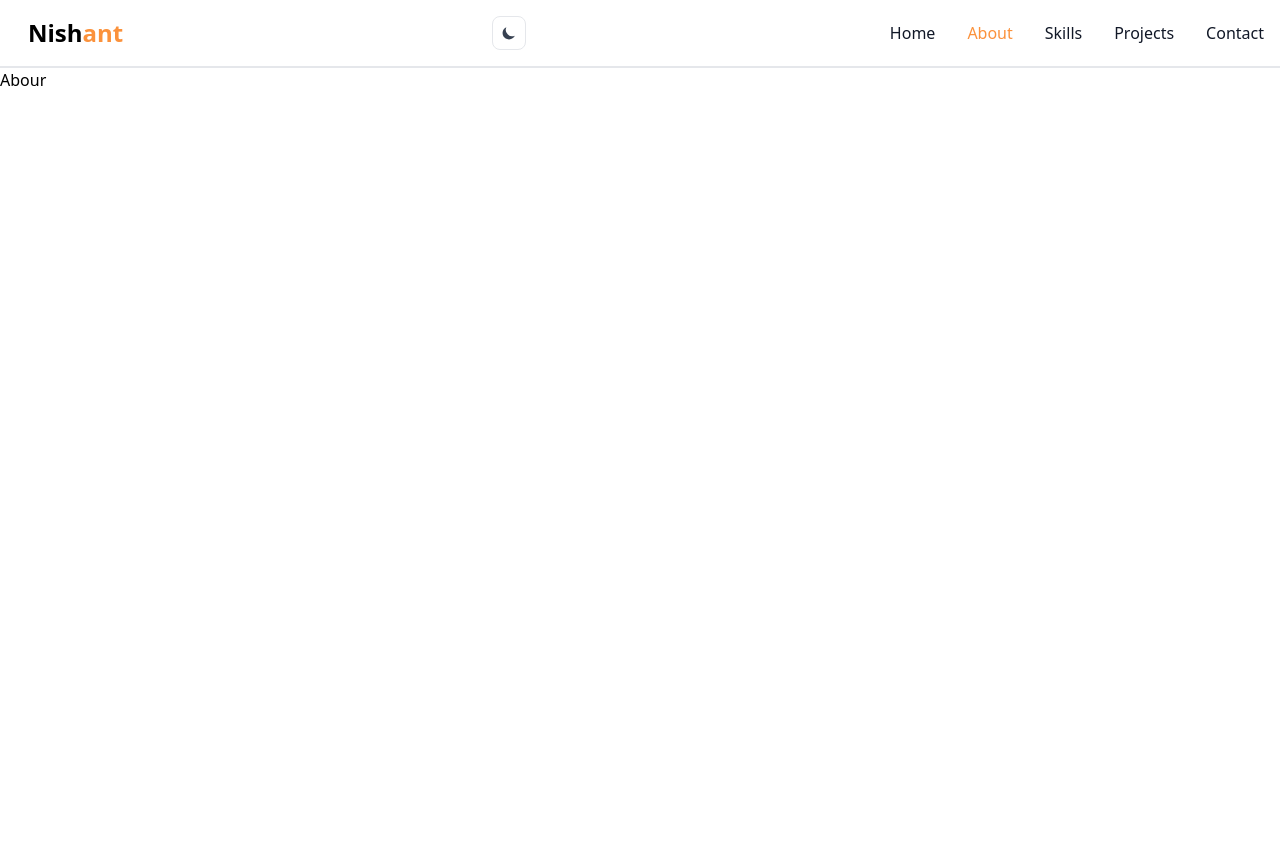
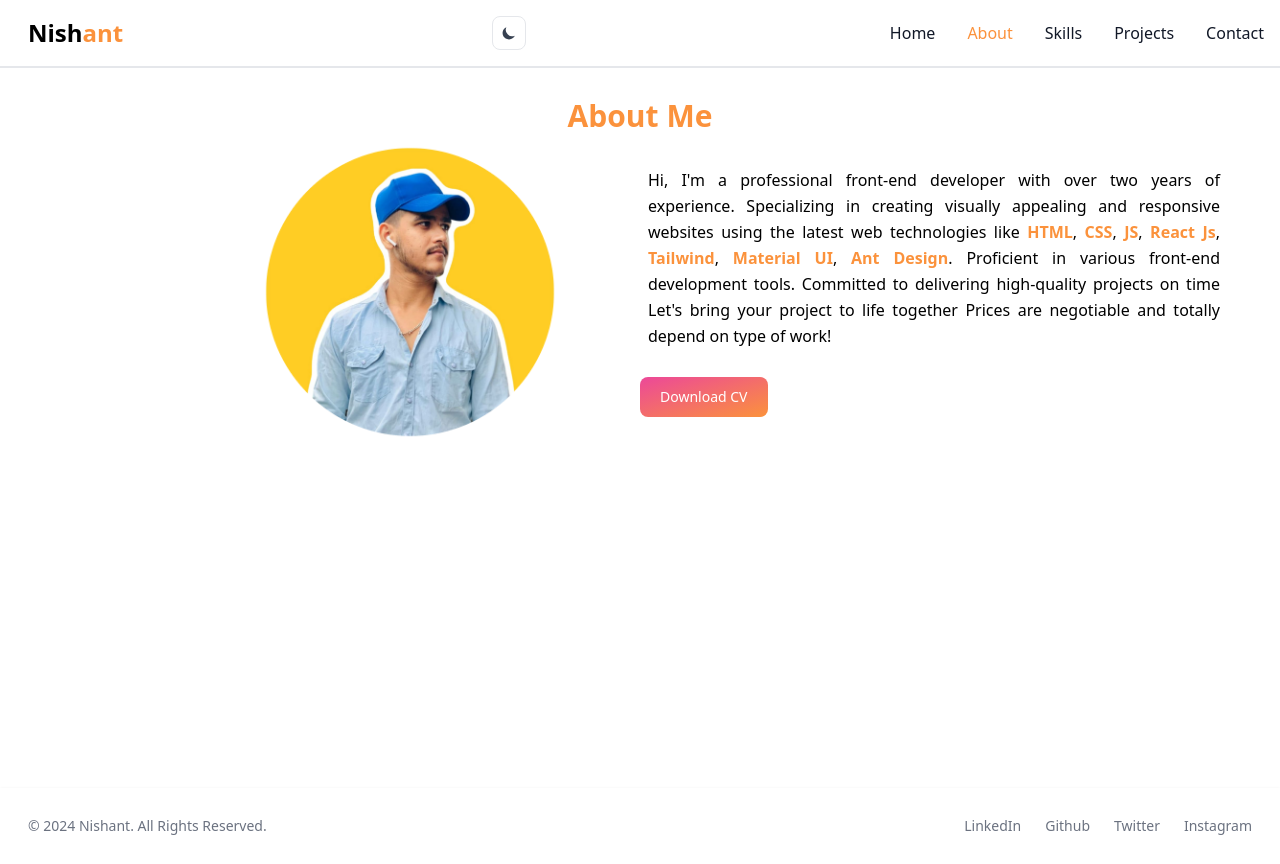
Before and after one commit to NishantSiwakoti/ReactPortfolio, a React (Vite) app: page /about in a window 1280 px wide. Before the commit the page ends 800 px from the top, so only its background shows below. Built offline with nearby package versions, Linux system fonts and the light colour scheme.

Commit message:
about section completed

```diff
--- a/src/App.jsx
+++ b/src/App.jsx
@@ -1,3 +1,4 @@
+import Footer from "./Components/Footer";
 import Header from "./Components/Header";
 import { AllRoutes } from "./Routes/AllRoutes";
 
@@ -6,6 +7,7 @@ function App() {
     <>
       <Header />
       <AllRoutes />
+      <Footer />
     </>
   );
 }
--- /dev/null
+++ b/src/Components/Footer.jsx
@@ -0,0 +1,41 @@
+import React from "react";
+import { NavLink } from "react-router-dom";
+const Footer = () => {
+  return (
+    <footer className="bg-white shadow dark:bg-gray-900 p-3">
+      <div className="w-full mx-auto max-w-screen-xl p-4 md:flex md:items-center md:justify-between">
+        <span className="text-sm text-gray-500 sm:text-center dark:text-gray-400">
+          © 2024{" "}
+          <NavLink to="/" className="hover:underline">
+            Nishant
+          </NavLink>
+          . All Rights Reserved.
+        </span>
+        <ul className="flex flex-wrap items-center mt-3 text-sm font-medium text-gray-500 dark:text-gray-400 sm:mt-0">
+          <li>
+            <NavLink to="#" className="hover:underline me-4 md:me-6">
+              LinkedIn
+            </NavLink>
+          </li>
+          <li>
+            <NavLink to="#" className="hover:underline me-4 md:me-6">
+              Github
+            </NavLink>
+          </li>
+          <li>
+            <NavLink to="#" className="hover:underline me-4 md:me-6">
+              Twitter
+            </NavLink>
+          </li>
+          <li>
+            <NavLink to="#" className="hover:underline">
+              Instagram
+            </NavLink>
+          </li>
+        </ul>
+      </div>
+    </footer>
+  );
+};
+
+export default Footer;
--- a/src/Components/Header.jsx
+++ b/src/Components/Header.jsx
@@ -17,7 +17,7 @@ const Header = () => {
   const activeClass =
     "block py-2 px-3 text-white bg-orange-400 rounded md:bg-transparent md:text-orange-400 md:p-0 dark:text-white md:dark:text-orange-500";
   const inActiveClass =
-    "block py-2 px-3 text-gray-900 rounded hover:bg-gray-100 md:hover:bg-transparent md:border-0 md:hover:text-blue-700 md:p-0 dark:text-white md:dark:hover:text-blue-500 dark:hover:bg-gray-700 dark:hover:text-white md:dark:hover:bg-transparent";
+    "block py-2 px-3 text-gray-900 rounded hover:bg-gray-100 md:hover:bg-transparent md:border-0 md:hover:text-blue-700 md:p-0 dark:text-white md:dark:hover:text-orange-500 dark:hover:bg-gray-700 dark:hover:text-white md:dark:hover:bg-transparent";
   return (
     <header>
       <nav className="bg-white border-b-2 border-gray-200 dark:bg-gray-900 dark:border-b-2 dark:border-gray-900">
--- a/src/Pages/About.jsx
+++ b/src/Pages/About.jsx
@@ -1,5 +1,49 @@
+import profile from "../assets/images/ProfilePic.png";
+
 const About = () => {
-  return <div>Abour</div>;
+  return (
+    <section className="">
+      <h2 className="text-3xl font-bold  text-center mb-2 text-orange-400 mt-5">
+        About Me
+      </h2>
+      <div className="flex flex-col  md:flex-row items-center">
+        <div className="flex-1">
+          <img
+            src={profile}
+            alt="Profile Pic"
+            className="w-full md:ml-[150px] lg:ml-[250px]"
+            style={{ maxWidth: "300px", height: "auto" }}
+          />
+        </div>
+        <div className="flex-1 ">
+          <p className="dark:text-white leading-relaxed m-2  text-center md:text-justify lg:mr-[50px]">
+            Hi, I'm a professional front-end developer with over two years of
+            experience. Specializing in creating visually appealing and
+            responsive websites using the latest web technologies like{" "}
+            <span className="text-orange-400 font-bold">HTML</span>,
+            <span className="text-orange-400 font-bold"> CSS</span>,
+            <span className="text-orange-400 font-bold"> JS</span>,
+            <span className="text-orange-400 font-bold"> React Js</span>,
+            <span className="text-orange-400 font-bold"> Tailwind</span>,
+            <span className="text-orange-400 font-bold"> Material UI</span>,
+            <span className="text-orange-400 font-bold"> Ant Design</span>.
+            Proficient in various front-end development tools. Committed to
+            delivering high-quality projects on time Let's bring your project to
+            life together Prices are negotiable and totally depend on type of
+            work!
+          </p>
+          <div className="flex justify-center items-center md:flex md:justify-start">
+            <button
+              type="button"
+              className="text-white mt-5 bg-gradient-to-br from-pink-500 to-orange-400 hover:bg-gradient-to-bl focus:ring-4 focus:outline-none focus:ring-pink-200 dark:focus:ring-pink-800 font-medium rounded-lg text-sm px-5 py-2.5 text-center me-2 mb-2"
+            >
+              Download CV
+            </button>
+          </div>
+        </div>
+      </div>
+    </section>
+  );
 };
 
 export default About;
--- a/src/Pages/Home.jsx
+++ b/src/Pages/Home.jsx
@@ -3,6 +3,8 @@ import photo from "../assets/images/animation.png";
 
 const Home = () => {
   return (
+    <>
+      {/* Hero Section */}
       <section className="md:flex items-center">
         <div className="flex-1 pl-5">
           <h1 className="text-orange-400 text-3xl text-center md:text-left md:ml-[100px] ">
@@ -43,11 +45,14 @@ const Home = () => {
           <img
             className="md:pt-[]"
             src={photo}
-          alt="Your Image"
+            alt=""
             style={{ maxWidth: "100%", height: "auto" }}
           />
         </div>
       </section>
+
+      {/* About me Section           */}
+    </>
   );
 };
 
--- a/src/index.css
+++ b/src/index.css
@@ -5,6 +5,6 @@
 section {
   max-width: 1280px;
   margin: auto;
-  height: 90vh;
+  min-height: 90vh;
   padding: 10px;
 }
--- a/tailwind.config.js
+++ b/tailwind.config.js
@@ -7,7 +7,7 @@ export default {
   darkMode:"class",
   theme: {
     screens: {
-      'sm': '340px',
+      'sm': '640px',
       // => @media (min-width: 640px) { ... }
 
       'md': '768px',
```
Lines whose indentation alone changed are shown as unchanged.
